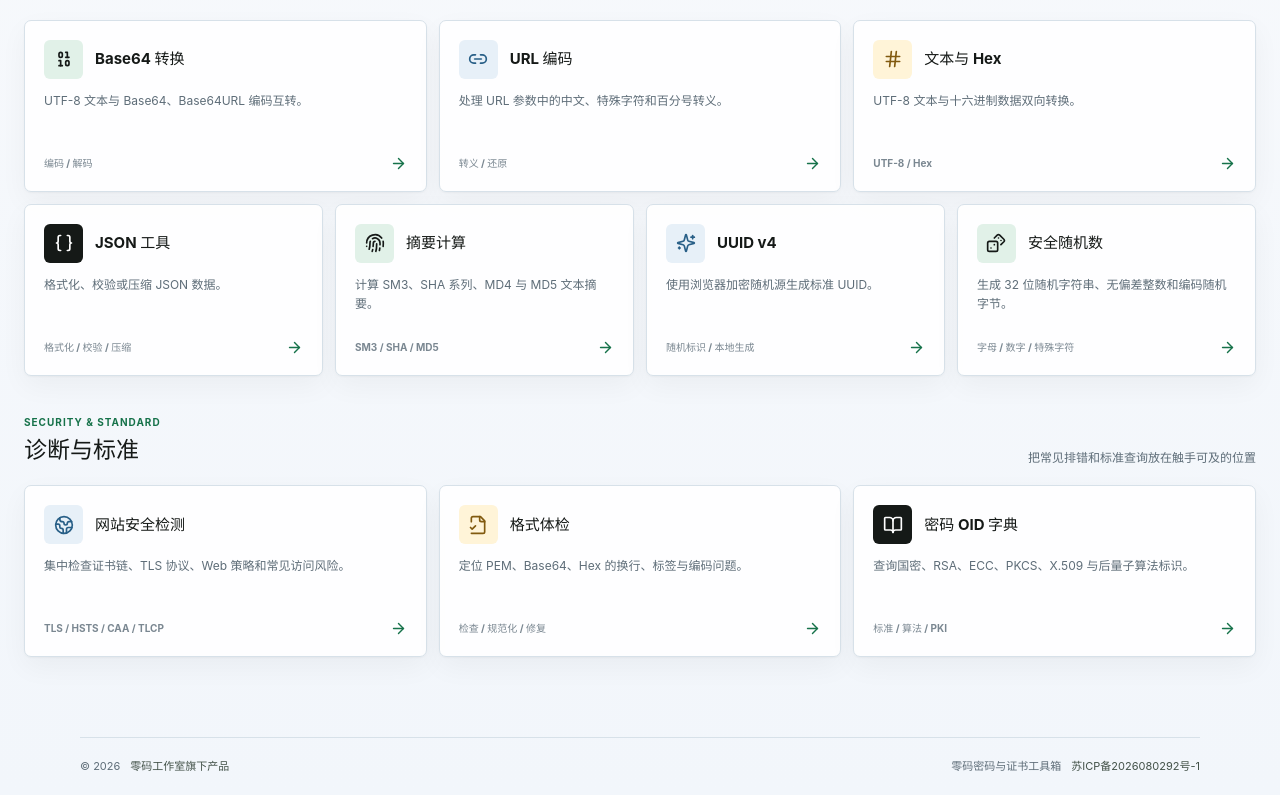
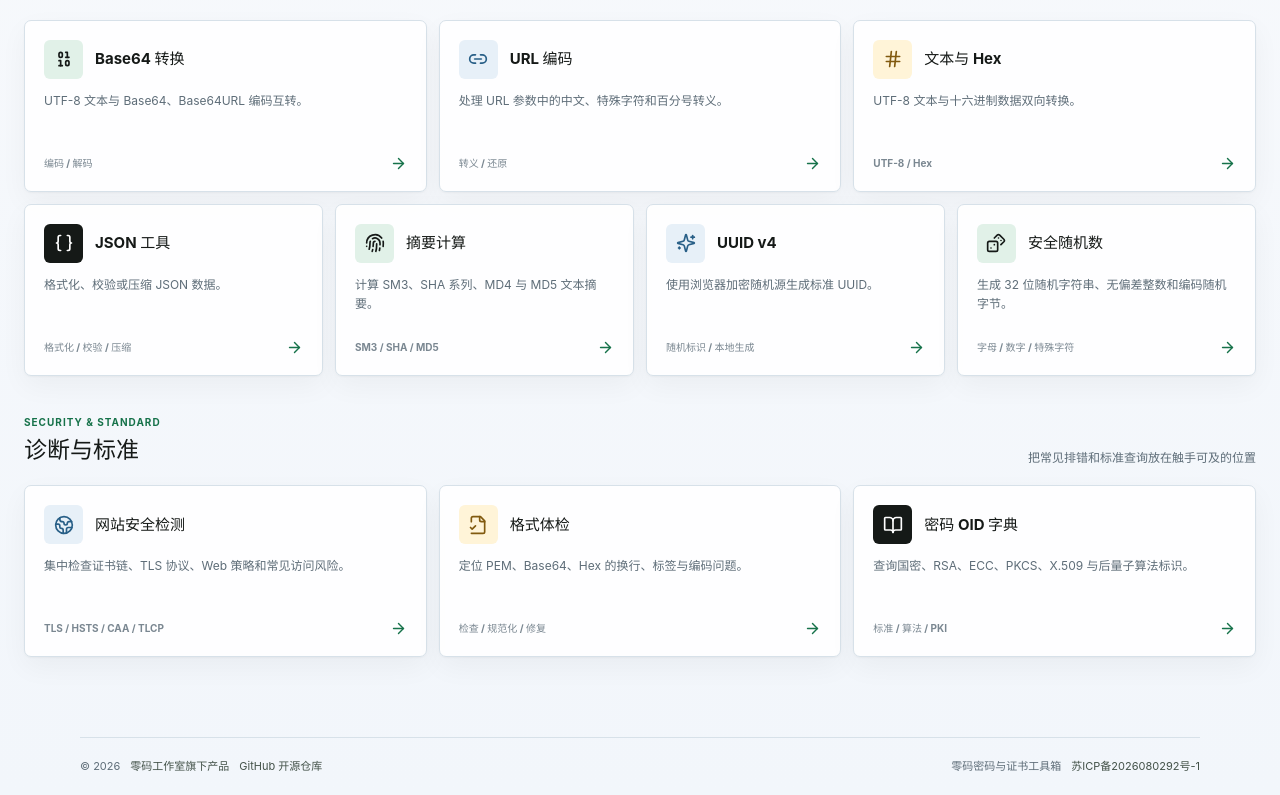
Before and after one commit to guojingyinan219/zerocodex-crypto-toolbox, a Vue app: page / in a window 1280 px wide. Shown: the part 890-1685 px from the top of the page. Built offline with nearby package versions, Linux system fonts and the light colour scheme; no server answers; what gmkitx would draw is missing.

Commit message:
feat: expose open source repository links

```diff
--- a/src/App.vue
+++ b/src/App.vue
@@ -167,6 +167,7 @@ watch(active, updateSeoMetadata, { immediate: true })
         <div class="product-owner">
           <span>© 2026</span>
           <a href="https://www.zerocodex.top/" target="_blank" rel="noopener noreferrer">零码工作室旗下产品</a>
+          <a href="https://github.com/guojingyinan219/zerocodex-crypto-toolbox" target="_blank" rel="noopener noreferrer">GitHub 开源仓库</a>
         </div>
         <div class="product-legal">
           <span>零码密码与证书工具箱</span>
--- a/src/styles.css
+++ b/src/styles.css
@@ -67,6 +67,7 @@ h1, h2, h3 { margin: 0; letter-spacing: 0; }
 .app-main { flex: 1 1 auto; min-width: 0; min-height: 0; display: flex; flex-direction: column; background: transparent; }
 .product-footer { width: min(1120px, calc(100% - 48px)); min-height: 58px; display: flex; align-items: center; justify-content: space-between; gap: 18px; margin: auto auto 0; padding: 18px 0; color: var(--muted); border-top: 1px solid var(--line); font-size: 11px; }
 .product-footer > div { display: flex; align-items: center; gap: 10px; min-width: 0; }
+.product-owner { flex-wrap: wrap; }
 .product-footer a { color: #435249; text-decoration: none; }
 .product-footer a:hover { color: var(--accent); text-decoration: underline; text-underline-offset: 3px; }
 .product-owner span, .product-legal span { white-space: nowrap; }
@@ -321,7 +322,7 @@ h1, h2, h3 { margin: 0; letter-spacing: 0; }
 .legal-section dl > div:last-child { border-bottom: 0; }
 .legal-section dt, .legal-section dd { margin: 0; padding: 10px 13px; font-size: 12px; }
 .legal-section dt { color: var(--ink); background: var(--surface-alt); font-weight: 700; }
-.legal-section dd { color: var(--muted); }
+.legal-section dd { color: var(--muted); overflow-wrap: anywhere; }
 .legal-section a { color: var(--blue); text-decoration: none; }
 .legal-section a:hover { text-decoration: underline; text-underline-offset: 3px; }
 .support-section { position: relative; min-height: 320px; display: grid; grid-template-columns: minmax(0, 1fr) 270px; align-items: center; gap: clamp(28px, 5vw, 72px); margin-top: 20px; padding: clamp(28px, 4vw, 48px); overflow: hidden; color: #183247; background: linear-gradient(135deg, #e8f3fb 0%, #f4f9fc 58%, #e7f3ed 100%); border: 1px solid #cbdde8; border-radius: 8px; box-shadow: var(--shadow); }
--- a/src/tools/AboutView.vue
+++ b/src/tools/AboutView.vue
@@ -35,6 +35,7 @@ import { ShieldCheck, WifiOff, Database, TriangleAlert, HeartHandshake, LockKeyh
       <dl>
         <div><dt>产品归属</dt><dd><a href="https://www.zerocodex.top/" target="_blank" rel="noopener noreferrer">零码工作室</a></dd></div>
         <div><dt>网站域名</dt><dd class="mono">crypto.zerocodex.top</dd></div>
+        <div><dt>开源仓库</dt><dd><a href="https://github.com/guojingyinan219/zerocodex-crypto-toolbox" target="_blank" rel="noopener noreferrer">github.com/guojingyinan219/zerocodex-crypto-toolbox</a>（MIT License）</dd></div>
         <div><dt>ICP备案</dt><dd><a href="https://beian.miit.gov.cn/" target="_blank" rel="noopener noreferrer">苏ICP备2026080292号-1</a></dd></div>
         <div><dt>联系邮箱</dt><dd><a href="mailto:zero@zerocodex.top">zero@zerocodex.top</a></dd></div>
       </dl>
```
